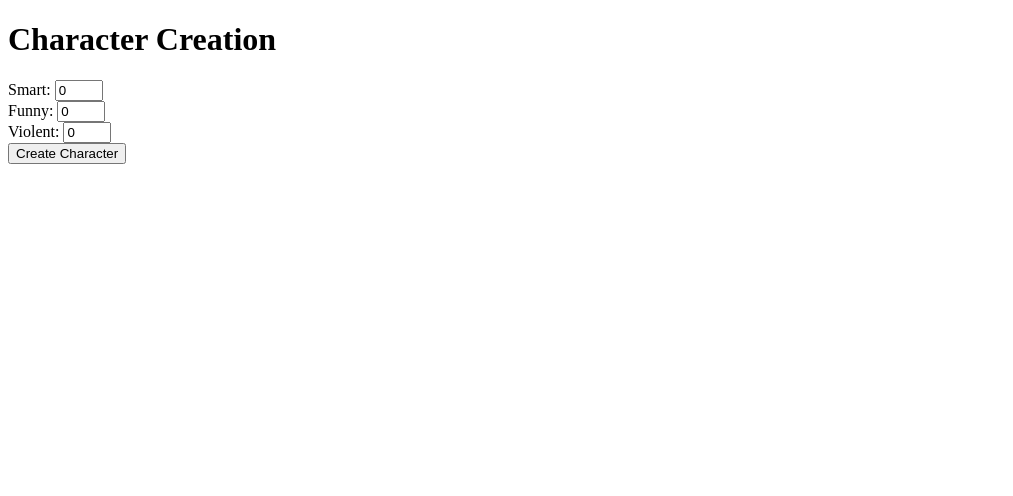
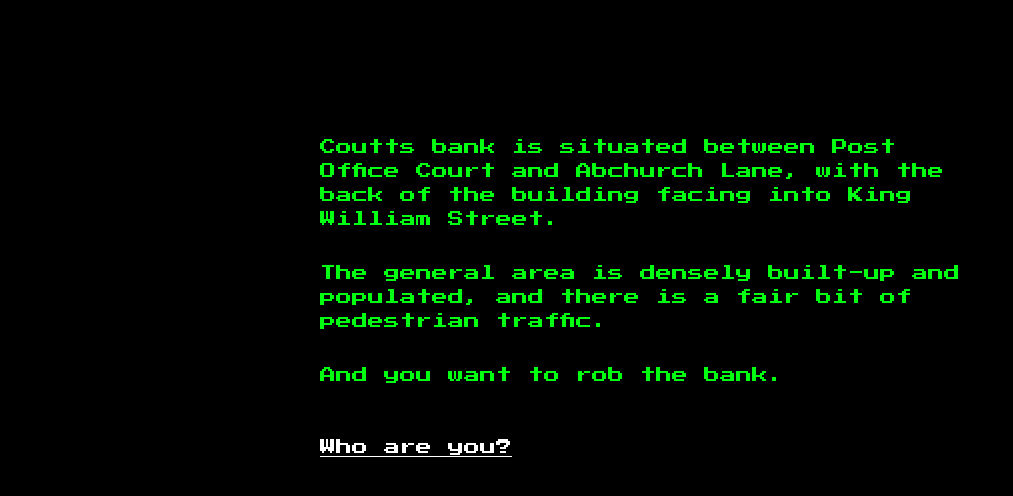
Before and after one commit to rdfzjack/ROB, a plain HTML site: page index.html in a window 1280 px wide. Shown: the whole page, without its empty margins (0-1013 px from the left). Drawn offline with Linux system fonts and the light colour scheme.

Commit message:
set index page

```diff
--- a/index.html
+++ b/index.html
@@ -1,23 +1,42 @@
 <!DOCTYPE html>
-<html>
+<html lang="en">
   <head>
-    <title>Character Creation</title>
+    <meta charset="UTF-8" />
+    <meta name="viewport" content="width=device-width, initial-scale=1.0" />
+    <title>Document</title>
+    <link rel="stylesheet" href="style.css" />
+    <link
+      href="https://fonts.googleapis.com/css2?family=Press+Start+2P&display=swap"
+      rel="stylesheet"
+    />
   </head>
   <body>
-    <h1>Character Creation</h1>
-    <form id="characterForm">
-      <label for="smart">Smart:</label>
-      <input type="number" id="smart" min="0" max="5" value="0" /><br />
+    <div class="container">
+      <p>
+        Coutts bank is situated between Post Office Court and Abchurch Lane,
+        with the back of the building facing into King William Street.
+      </p>
+      <p>
+        The general area is densely built-up and populated, and there is a fair
+        bit of pedestrian traffic.
+      </p>
+      <p>And you want to rob the bank.</p>
+      <a href="character.html">Who are you?</a>
 
-      <label for="funny">Funny:</label>
-      <input type="number" id="funny" min="0" max="5" value="0" /><br />
+      <!DOCTYPE html>
 
-      <label for="violent">Violent:</label>
-      <input type="number" id="violent" min="0" max="5" value="0" /><br />
+      <script>
+        // Function to clear local storage
+        function clearLocalStorage() {
+          localStorage.clear();
+          alert(
+            "Local storage data has been cleared. You can start a new game now."
+          );
+        }
 
-      <button type="submit">Create Character</button>
-    </form>
-    <div id="characterResult"></div>
-    <script src="script.js"></script>
+        // Automatically clear local storage when the game starts
+        clearLocalStorage();
+      </script>
+    </div>
   </body>
 </html>
```
Also changed, not shown: Start.html (deleted, +0 -42 lines).
